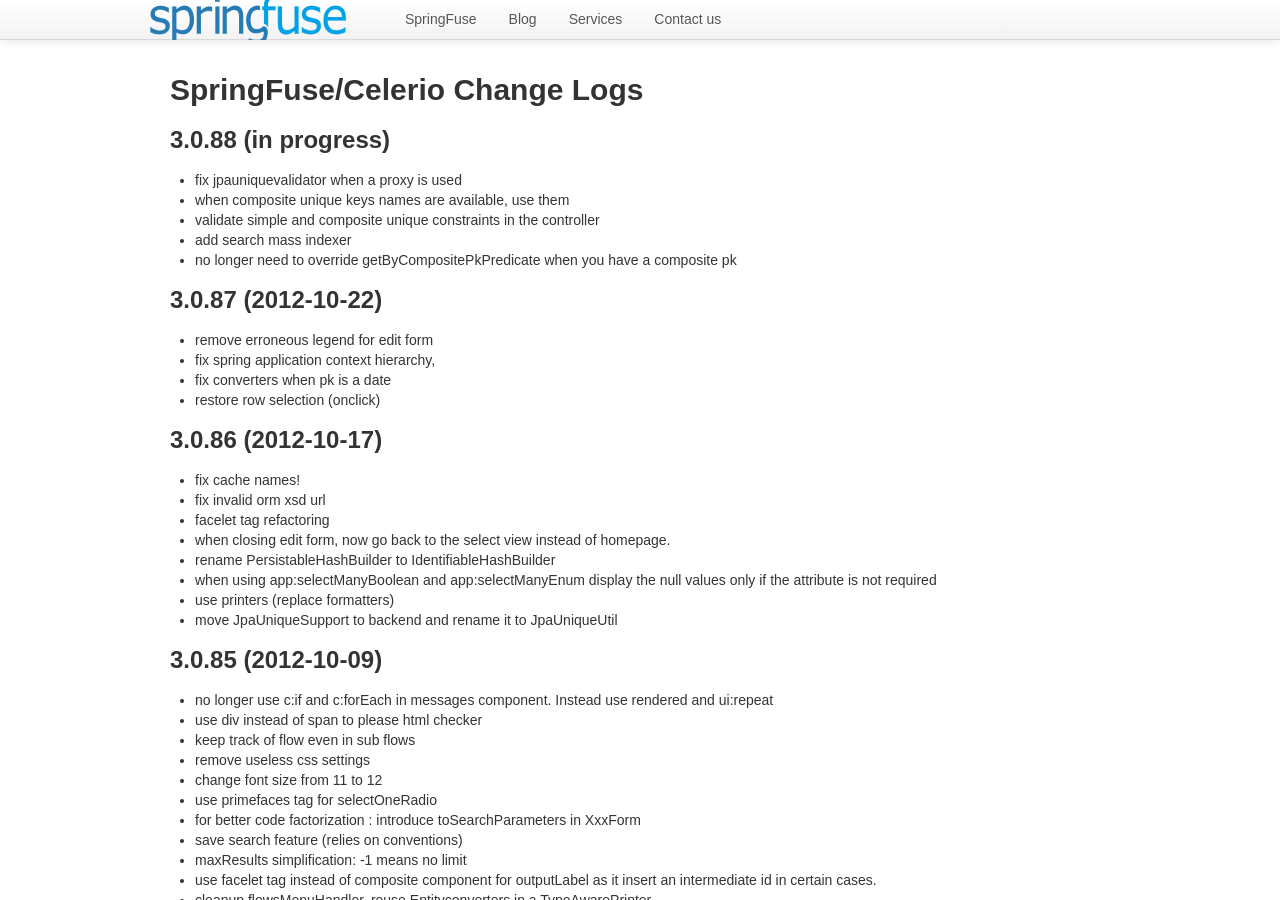
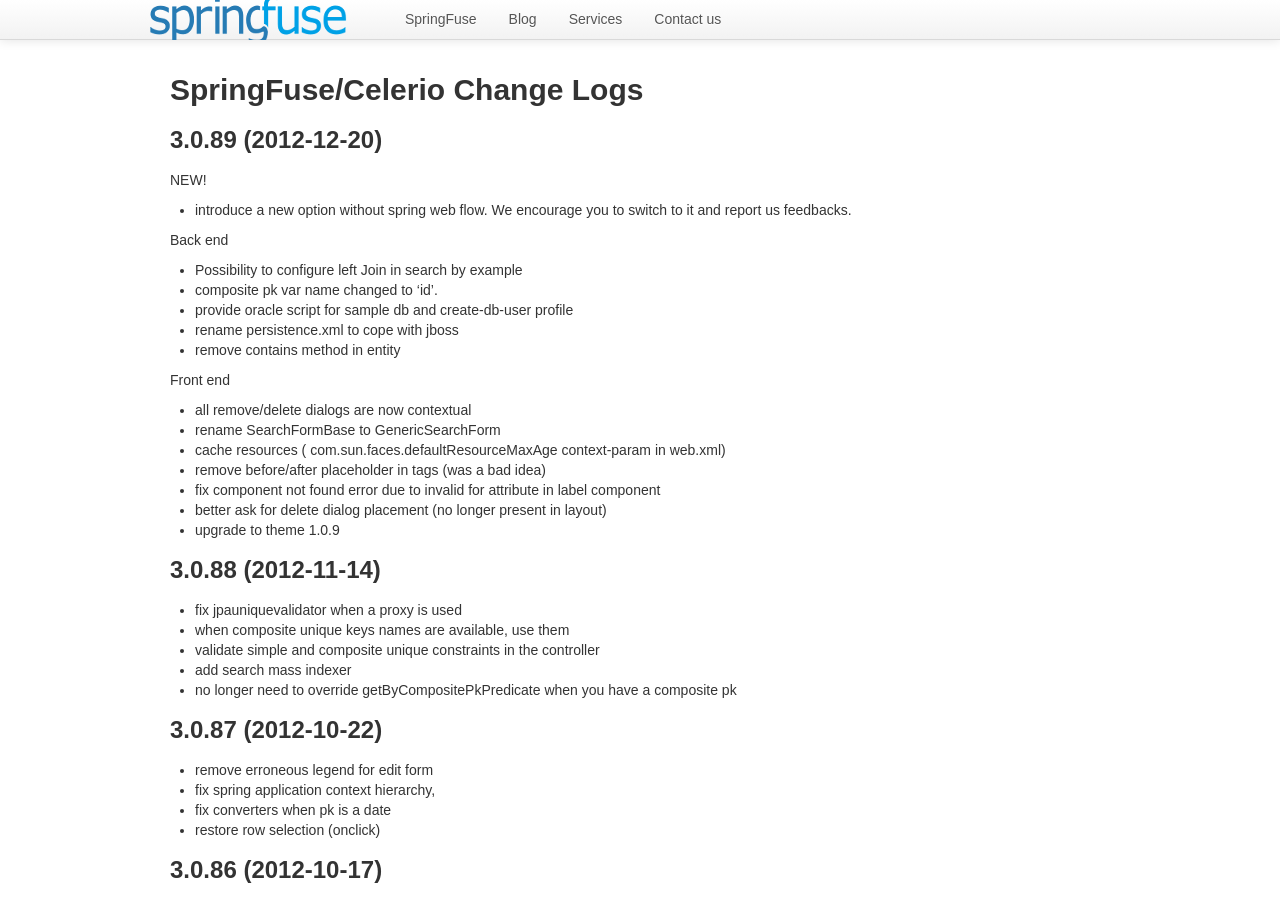
Before and after one commit to springfuse/springfuse.github.com, a Jekyll site: the page built from change-log.md, in a window 1280 px wide and 900 px high. Built offline with Jekyll 4.4.1, drawn with Linux system fonts in a browser that asks for light colours; Markdown is read by kramdown in place of the engine named in the settings; comment, search, counter and statistics services are not loaded.

```diff
--- a/change-log.md
+++ b/change-log.md
@@ -5,8 +5,28 @@ title: Springfuse change log
 
 ## SpringFuse/Celerio Change Logs
 
+### 3.0.89 (2012-12-20)
 
-### 3.0.88 (in progress)
+NEW!
+* introduce a new option without spring web flow. We encourage you to switch to it and report us feedbacks.
+
+Back end
+* Possibility to configure left Join in search by example
+* composite pk var name changed to 'id'.
+* provide oracle script for sample db and create-db-user profile
+* rename persistence.xml to cope with jboss
+* remove contains method in entity
+
+Front end
+* all remove/delete dialogs are now contextual
+* rename SearchFormBase to GenericSearchForm
+* cache resources ( com.sun.faces.defaultResourceMaxAge context-param in web.xml)
+* remove before/after placeholder in tags (was a bad idea)
+* fix component not found error due to invalid for attribute in label component
+* better ask for delete dialog placement (no longer present in layout)
+* upgrade to theme 1.0.9
+
+### 3.0.88 (2012-11-14)
 
 * fix jpauniquevalidator when a proxy is used
 * when composite unique keys names are available, use them
```
Also changed, not shown: index.md (+10 -4 lines).
